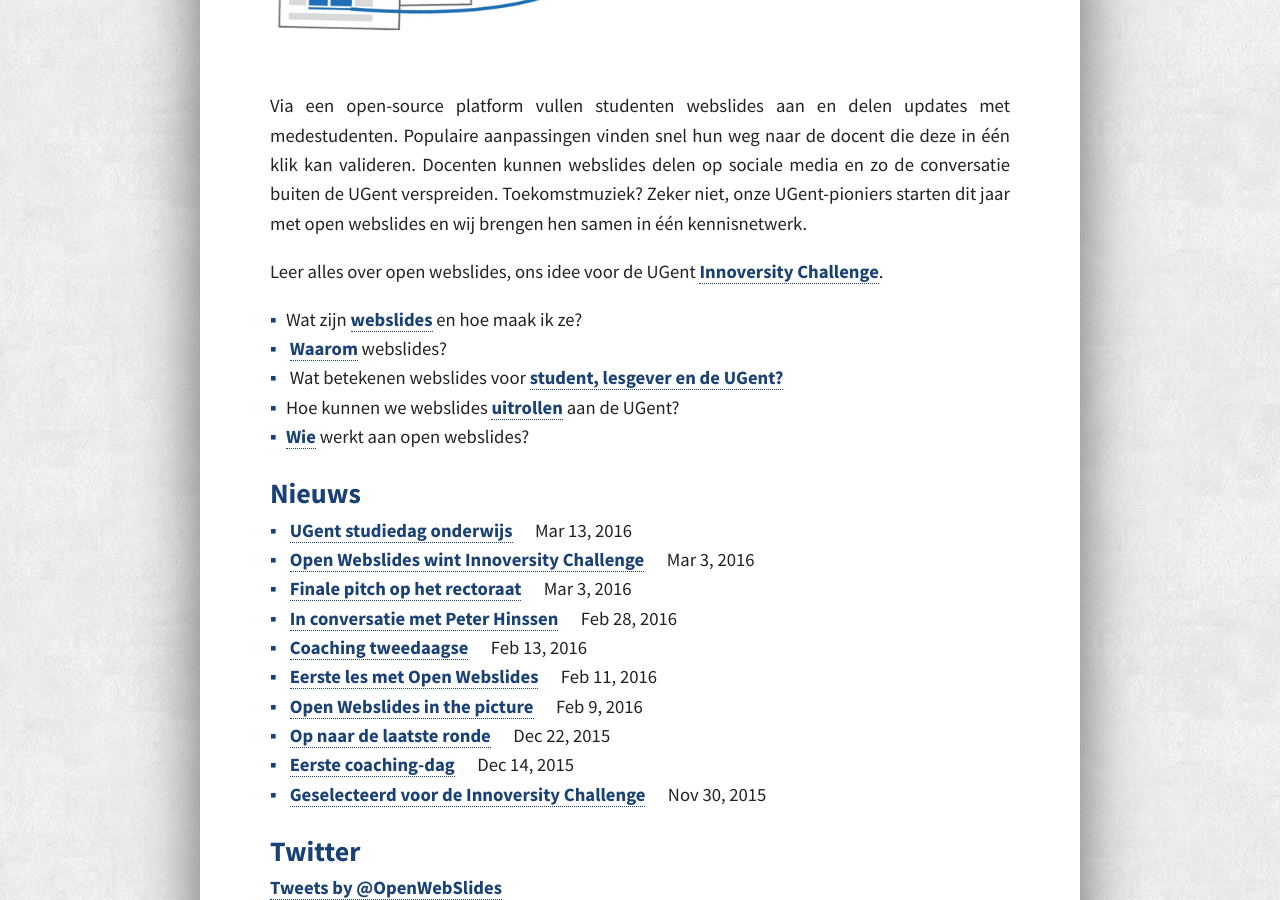
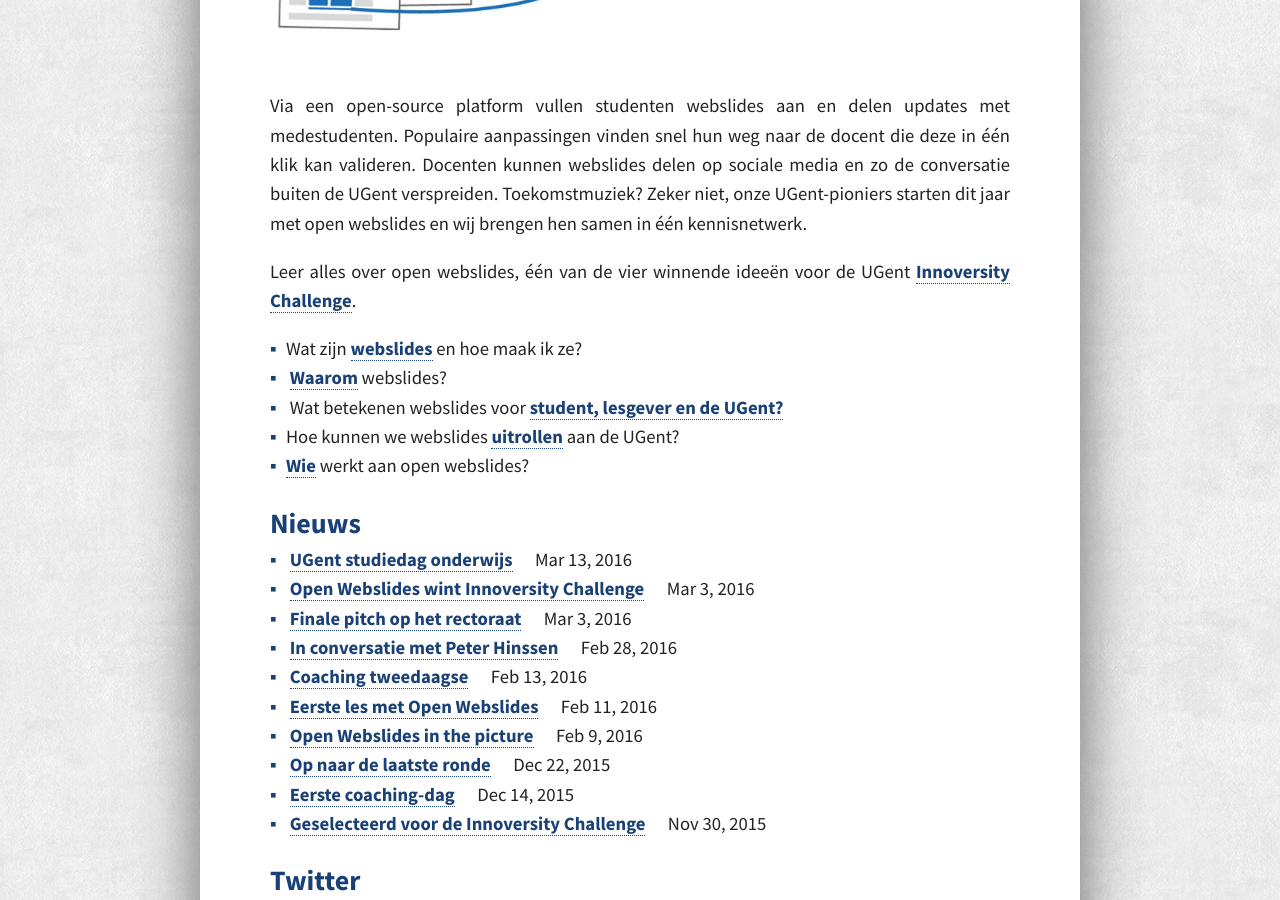
Before and after one commit to OpenWebslides/openwebslides.github.io-old, a Jekyll site: the page built from index.html, in a window 1280 px wide and 900 px high, scrolled down 620 px. Built offline with Jekyll 4.4.1, drawn with Linux system fonts in a browser that asks for light colours; comment, search, counter and statistics services are not loaded.

Commit message:
update main page

```diff
--- a/index.html
+++ b/index.html
@@ -9,18 +9,22 @@
   </p>
 
 <p>
-Betere slides voor studenten, feedback voor lesgevers en erkenning voor UGent expertise – het kan met open webslides. Dat zijn online slides met alle mogelijkheden van het web zoals filmpjes, tweets en interactieve grafieken, die je kan openen op pc, tablet én smartphone.
+Betere slides voor studenten, feedback voor lesgevers en erkenning voor UGent expertise – het kan met open webslides.
+Dat zijn online slides met alle mogelijkheden van het web zoals filmpjes, tweets en interactieve grafieken, die je kan openen op pc, tablet én smartphone.
 </p>
 
 <img width="720" height="400" src="images/OverviewDesign.jpg" alt="">
 
 <p>
-Via een open-source platform vullen studenten webslides aan en delen updates met medestudenten. Populaire aanpassingen vinden snel hun weg naar de docent die deze in één klik kan valideren. Docenten kunnen webslides delen op sociale media en zo de conversatie buiten de UGent verspreiden. Toekomstmuziek? Zeker niet, onze UGent-pioniers starten dit jaar met open webslides en wij brengen hen samen in één kennisnetwerk.
+Via een open-source platform vullen studenten webslides aan en delen updates met medestudenten.
+Populaire aanpassingen vinden snel hun weg naar de docent die deze in één klik kan valideren.
+Docenten kunnen webslides delen op sociale media en zo de conversatie buiten de UGent verspreiden.
+Toekomstmuziek? Zeker niet, onze UGent-pioniers starten dit jaar met open webslides en wij brengen hen samen in één kennisnetwerk.
 </p>
 
 <p>
 Leer alles over <em>open webslides</em>,
-    ons idee voor de UGent <a href="http://innoversity-challenge.be/">Innoversity Challenge</a>.
+    één van de vier winnende ideeën voor de UGent <a href="http://innoversity-challenge.be/en-de-winnaars-zijn/">Innoversity Challenge</a>.
   </p>
 
   <ul>
```
